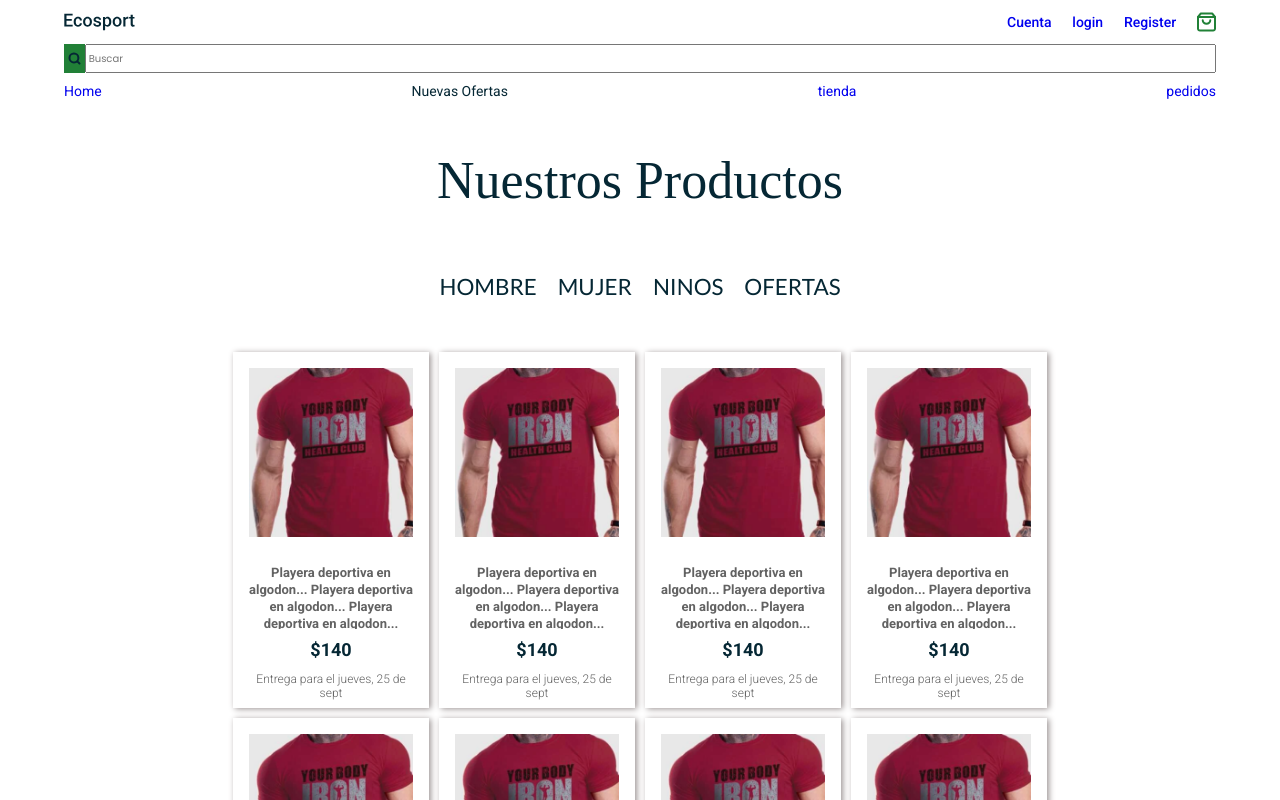
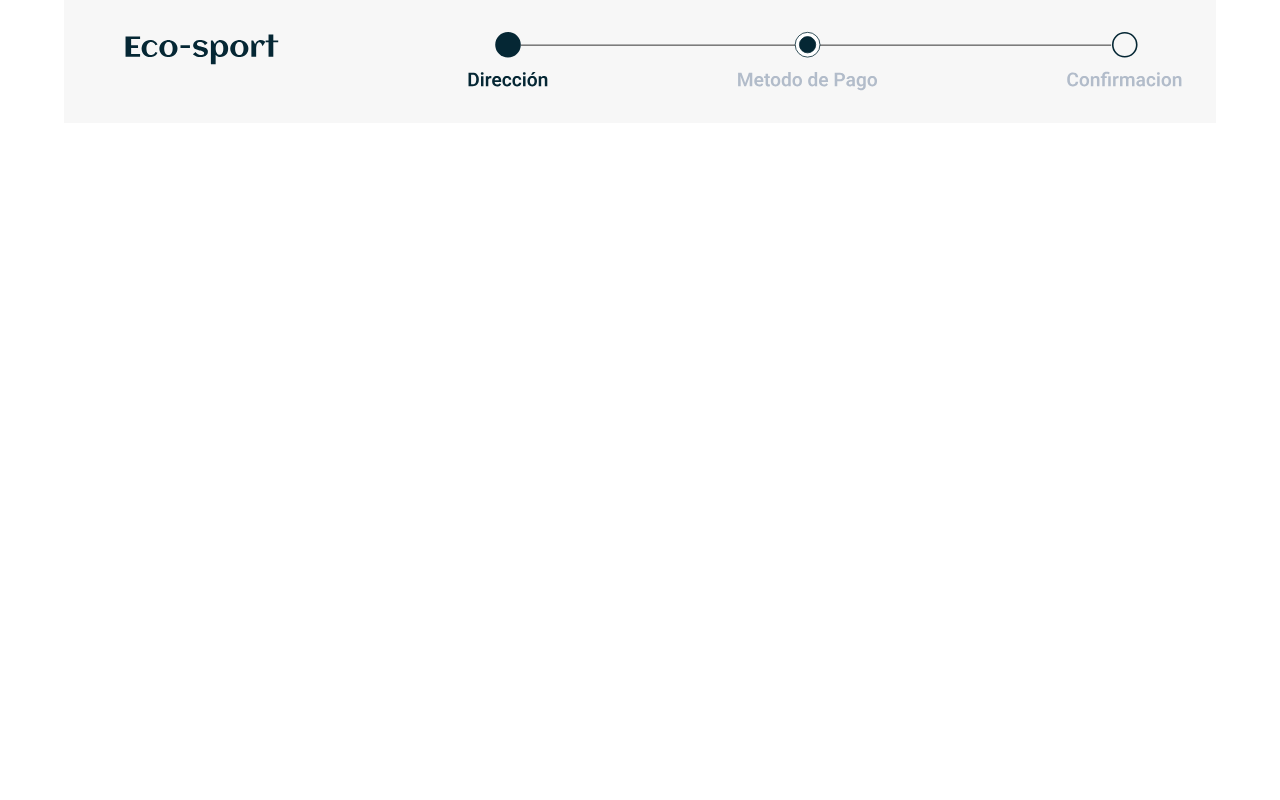
Before and after one commit to No-Country/s4-06-m-java-react, a React (Create React App) app: page /address in a window 1280 px wide. Before the commit this address led to /products. Shown: the top 800 px of the page. Built offline with nearby package versions, Linux system fonts and the light colour scheme; a web font is replaced by a local one.

Commit message:
fix styles

```diff
--- a/src/components/home/section-oferts/SliderCards.css
+++ b/src/components/home/section-oferts/SliderCards.css
@@ -20,7 +20,7 @@
 @media screen and (min-width: 1024px) {
   .SliderCards {
     overflow-x: unset;
-    margin-left: 0;
+    margin-left: 95px;
     width: 272px;
   }
 }
--- a/src/pages/HomeScreen.jsx
+++ b/src/pages/HomeScreen.jsx
@@ -1,6 +1,7 @@
 import { FlashDeeal } from "../components/home/section-flash-deal/FlashDeeal";
 import { HeroCard } from "../components/home/section-HeroCard/HeroCard";
 import { SliderCards } from "../components/home/section-oferts/SliderCards";
+import { Footer } from "../components/sharedComponents/footer/Footer";
 import { Nav } from "../components/sharedComponents/nav/Nav";
 
 export const HomeScreen = () => {
@@ -20,6 +21,7 @@ export const HomeScreen = () => {
       </p>
 
       <FlashDeeal />
+      <Footer />
     </div>
   );
 };
--- a/src/pages/ProductsScreen.jsx
+++ b/src/pages/ProductsScreen.jsx
@@ -1,14 +1,17 @@
 import Products from "../components/products/Products";
+import { Footer } from "../components/sharedComponents/footer/Footer";
+import InputSearch from "../components/sharedComponents/inputSearch/InputSearch";
 import ListCategories from "../components/sharedComponents/ListCategories/ListCategories";
+import { Nav } from "../components/sharedComponents/nav/Nav";
 
 const ProductsScreen = () => {
   return (
     <div className="ProductsScreen">
+      <Nav inputSearch={<InputSearch />} />
       <p className="title-section">Nuestros Productos</p>
-
       <ListCategories />
-
       <Products />
+      <Footer />
     </div>
   );
 };
--- /dev/null
+++ b/src/pages/payment/AddressScreen.jsx
@@ -0,0 +1,12 @@
+import React from "react";
+import BarraDeProgresso from "../../assets/images/payment/barra de progreso1.svg";
+import "./adress.css";
+const AddressScreen = () => {
+  return (
+    <div className="AddressScreen">
+      <img src={BarraDeProgresso} className="AddressScreen__header" />
+    </div>
+  );
+};
+
+export default AddressScreen;
--- a/src/router/RouterApp.jsx
+++ b/src/router/RouterApp.jsx
@@ -14,10 +14,8 @@ export const RouterApp = () => {
         <Route path="/" element={<HomeScreen />} />
         <Route path="/login" element={<LoginScreen />} />
         <Route path="/register" element={<RegisterScreen />} />
-
         <Route path="/*" element={<ProductsRouter />} />
       </Routes>
-      <Footer />
     </div>
   );
 };
--- a/src/routes/ProductsRouter.jsx
+++ b/src/routes/ProductsRouter.jsx
@@ -4,14 +4,14 @@ import InputSearch from "../components/sharedComponents/inputSearch/InputSearch"
 
 import ProductsScreen from "../pages/ProductsScreen";
 import { Nav } from "../components/sharedComponents/nav/Nav";
+import AddressScreen from "../pages/payment/AddressScreen";
 
 const ProductsRouter = () => {
   return (
     <div className="container-principal">
-      <Nav inputSearch={<InputSearch />} />
       <Routes>
         <Route path="products" element={<ProductsScreen />} />
-
+        <Route path="address" element={<AddressScreen />} />
         <Route path="/*" element={<Navigate to="/products" />} />
       </Routes>
     </div>
```
Also changed, not shown: src/assets/images/payment/barra de progreso1.svg (added), src/pages/payment/adress.css (added).
